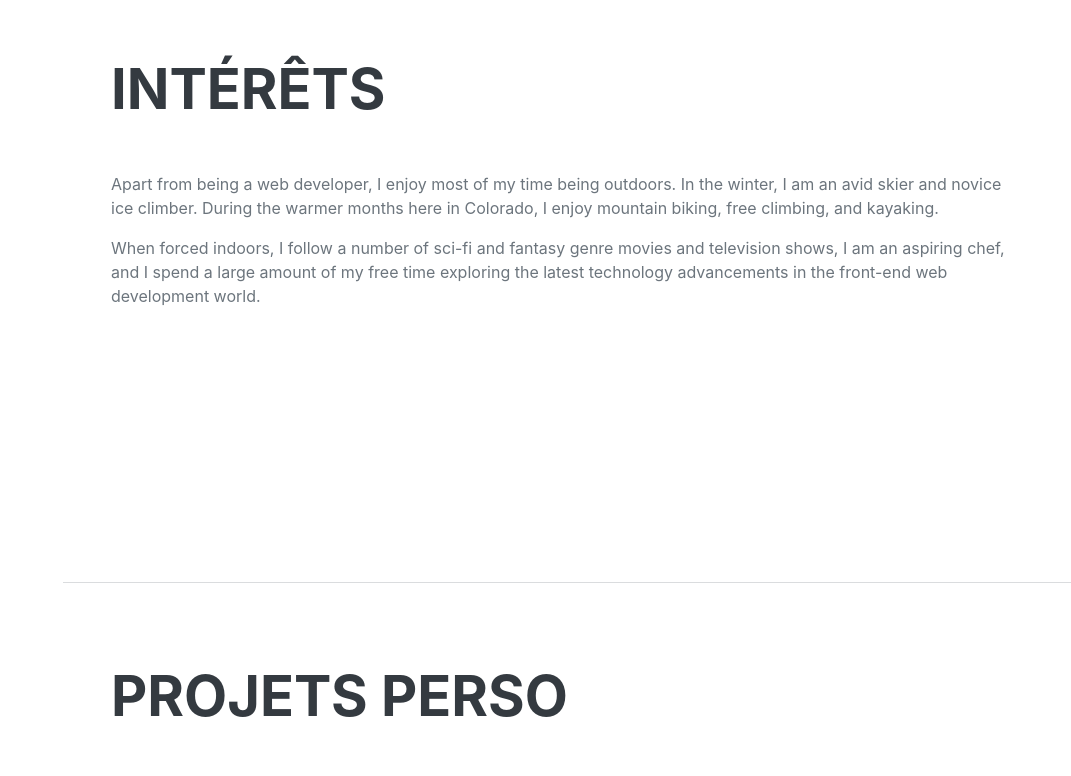
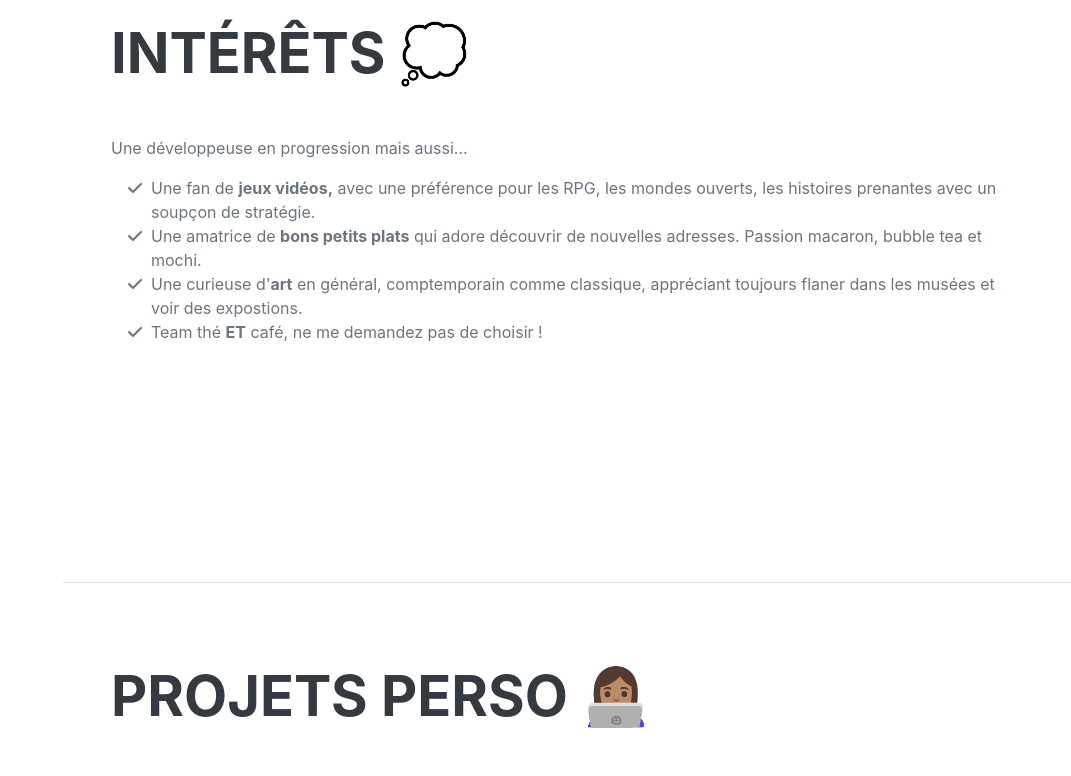
Before and after one commit to sand-del/sand-del.github.io, a plain HTML site: page index.html in a window 1280 px wide. Shown: the part 1820-2596 px from the top of the page, without its empty margins (209-1280 px from the left). Drawn offline with nearby package versions, Linux system fonts and the light colour scheme; grey boxes are pictures that could not be loaded; a web font is replaced by a local one.

Commit message:
finalisation texte

```diff
--- a/index.html
+++ b/index.html
@@ -1,5 +1,5 @@
 <!DOCTYPE html>
-<html lang="en">
+<html lang="fr">
     <head>
         <meta charset="utf-8" />
         <meta name="viewport" content="width=device-width, initial-scale=1, shrink-to-fit=no" />
@@ -48,7 +48,7 @@
                     </div>
                     <p class="lead mb-5">Hey ! Je suis <ins>une développeuse web enthousiaste</ins> à <strong>la recherche d'une alternance</strong> pour poursuivre mon parcours professionnel dans le vaste monde du développement. J'ai un intérêt pour <strong>le front</strong>, je découvre le back et je continue de m'auto former continuellement !</p>
                     <div class="social-icons">
-                        <a class="social-icon" href=""><i class="fab fa-linkedin-in"></i></a>
+                        <a class="social-icon" href="https://www.linkedin.com/in/sandra-delimoge"><i class="fab fa-linkedin-in"></i></a>
                         <a class="social-icon" href="https://github.com/sand-del"><i class="fab fa-github"></i></a>
                     </div>
                 </div>
@@ -57,7 +57,7 @@
             <!-- Skills-->
             <section class="resume-section" id="skills">
                 <div class="resume-section-content">
-                    <h2 class="mb-5">Skills</h2>
+                    <h2 class="mb-5">Skills 🛠️</h2>
                     <div class="subheading mb-3">Langages de programmation & outils</div>
                     <ul class="list-inline dev-icons">
                         <li class="list-inline-item"><i class="fab fa-html5"></i></li>
@@ -96,16 +96,33 @@
             <!-- Interests-->
             <section class="resume-section" id="interests">
                 <div class="resume-section-content">
-                    <h2 class="mb-5">Intérêts</h2>
-                    <p>Apart from being a web developer, I enjoy most of my time being outdoors. In the winter, I am an avid skier and novice ice climber. During the warmer months here in Colorado, I enjoy mountain biking, free climbing, and kayaking.</p>
-                    <p class="mb-0">When forced indoors, I follow a number of sci-fi and fantasy genre movies and television shows, I am an aspiring chef, and I spend a large amount of my free time exploring the latest technology advancements in the front-end web development world.</p>
+                    <h2 class="mb-5">Intérêts 💭</h2>
+                    <p>Une développeuse en progression mais aussi...</p>
+                    <ul class="fa-ul mb-0">
+                        <li>
+                            <span class="fa-li"><i class="fas fa-check"></i></span>
+                            Une fan de <strong>jeux vidéos,</strong> avec une préférence pour les RPG, les mondes ouverts, les histoires prenantes avec un soupçon de stratégie.
+                        </li>
+                        <li>
+                            <span class="fa-li"><i class="fas fa-check"></i></span>
+                            Une amatrice de <strong>bons petits plats</strong> qui adore découvrir de nouvelles adresses. Passion macaron, bubble tea et mochi.
+                        </li>
+                        <li>
+                            <span class="fa-li"><i class="fas fa-check"></i></span>
+                            Une curieuse d'<strong>art</strong> en général, comptemporain comme classique, appréciant toujours flaner dans les musées et voir des expostions.
+                        </li>
+                        <li>
+                            <span class="fa-li"><i class="fas fa-check"></i></span>
+                            Team thé <strong>ET</strong> café, ne me demandez pas de choisir !
+                        </li>
+                    </ul>
                 </div>
             </section>
             <hr class="m-0" />
             <!-- Awards-->
             <section class="resume-section" id="projects">
                 <div class="resume-section-content">
-                    <h2 class="mb-5">Projets Perso</h2>
+                    <h2 class="mb-5">Projets Perso 👩🏽‍💻</h2>
                     <div class="container">
                         <div class="row">
                           <div class="col">
```
Also changed, not shown: 2 other files.
